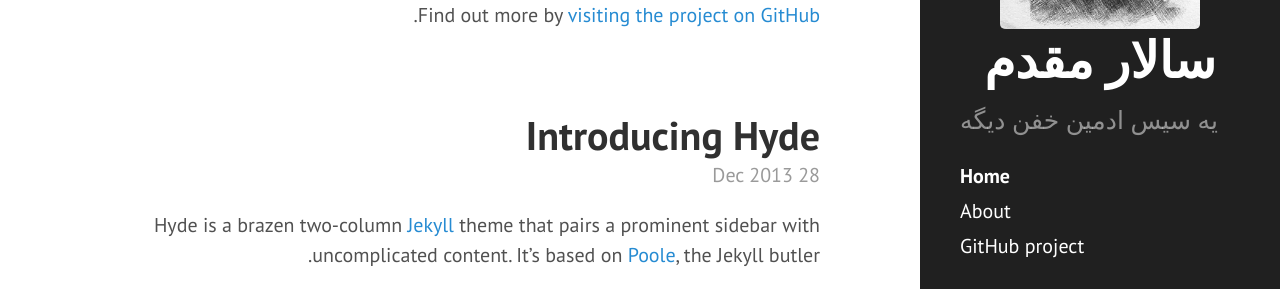
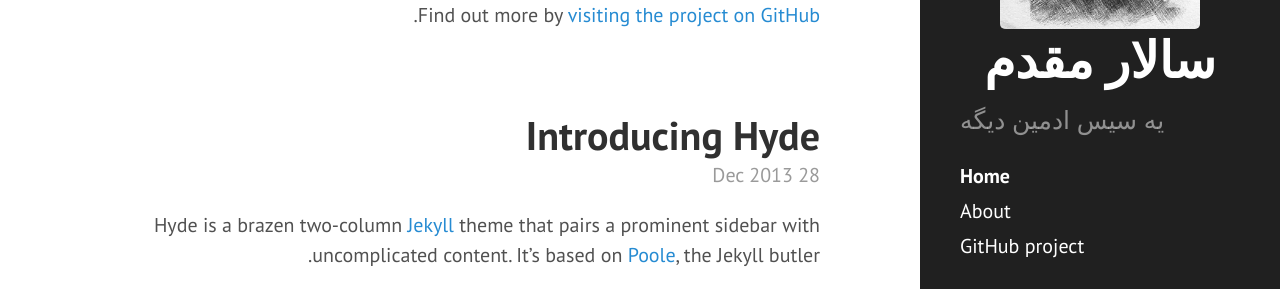
Before and after one commit to salarmgh/salarmgh.github.io, a Jekyll site: the page built from index.html, in a window 1280 px wide. Shown: the part 546-835 px from the top of the page. Built offline with Jekyll 4.4.1, drawn with Linux system fonts in a browser that asks for light colours; some web fonts are replaced; Markdown is read by kramdown in place of the engine named in the settings; the list of posts is cut into pages by our own code.

Commit message:
update description

```diff
--- a/_config.yml
+++ b/_config.yml
@@ -9,7 +9,7 @@ permalink:        pretty
 # Setup
 title:            سالار مقدم
 tagline:          'سالار مقدم'
-description:      'یه سیس ادمین خفن دیگه'
+description:      'یه سیس ادمین دیگه'
 url:              http://localhost
 baseurl:          /
 
```
